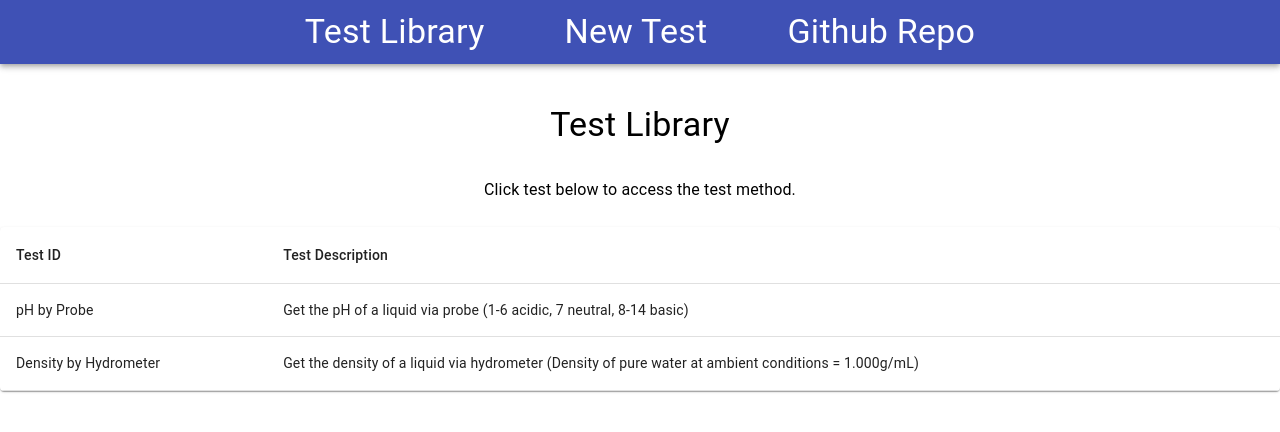
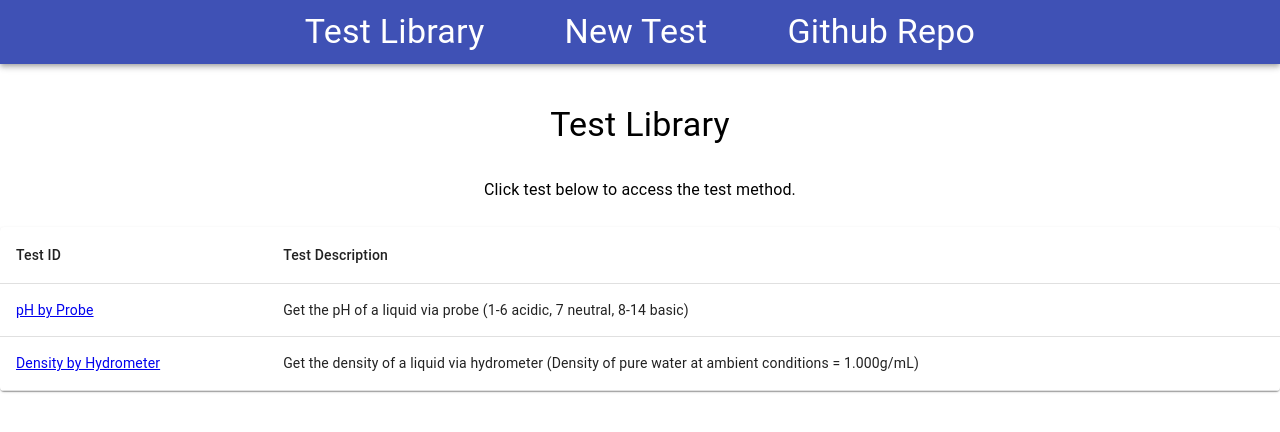
Before and after one commit to TaylorFurman/react-redux-test-procedure, a React (Create React App) app: page / in a window 1280 px wide. Shown: the top 432 px of the page. Built offline with nearby package versions, Linux system fonts and the light colour scheme.

Commit message:
fixed bug preventing adding new test, made it possible to click on items to go to individual URL

```diff
--- a/src/App.js
+++ b/src/App.js
@@ -36,7 +36,7 @@ function App() {
 
           <Route path='/newtest'><NavBar/><NewTest/></Route>
 
-          <Route path={`/test/:id`}><TestPrint/> </Route>
+          <Route path={`/test/:id`}><NavBar/><TestPrint/> </Route>
 
           <Route component={NoMatch}></Route>
         </Switch>
--- a/src/components/NewTest.jsx
+++ b/src/components/NewTest.jsx
@@ -45,7 +45,7 @@ import {addTest} from '../redux/actions.js'
 class AddTest extends (react.Component){
   constructor(props){
     super (props);
-    this.state = {testId:'', testDescription:''}
+    this.state = {id:0, testId:'', testDescription:''}
   }
 
 handleSubmit(event) {
@@ -53,10 +53,10 @@ handleSubmit(event) {
   event.preventDefault();
 
   if (!this.state.testId && !this.state.testDescription ) {
-    alert('Stop being stupid!!');
+    alert('All fields are required');
   } else {
     this.props.addTest({id: this.state.id, testId: this.state.testId, testDescription: this.state.testDescription});
-    this.setState({testId: '', testDescription: ''});
+    this.setState({id: this.state.id+1, testId: '', testDescription: ''});
   }
 }
 
--- a/src/components/TestLibrary.jsx
+++ b/src/components/TestLibrary.jsx
@@ -15,24 +15,7 @@ import Typography from '@material-ui/core/Typography';
 
 import '../styles/leader-board.css'
 
-// const useStyles = makeStyles({
-//     table:{
-//         minWidth: 650,
-//     }
-// })
 
-
-// function //createData(testId, testDescription){
-//     return{testId, testDescription}
-// }
-
-//update this in order to add on more rows
-// const rows =[
-//     createData('Density', "Get the density of a fluid using a 100mL graduated cylinder and hydrometer."),
-//     createData('pH', "Get the pH of a fluid using a pH probe and 100mL beaker"),
-// ]
-
-//function HomePage(props){
 class TestLibrary extends (react.Component){
     render(){
         return(
@@ -55,7 +38,7 @@ class TestLibrary extends (react.Component){
                                 {/*Not sure how the data from store is retrieved here */}
                             {this.props.testProcedure.map((item,index)=>{
                             return <TableRow key={index}>
-                                <TableCell component="th" scope="row">{item.testId}</TableCell>
+                                <TableCell component="th" scope="row"><Link to={`/test/{${item.testId}}`}>{item.testId}</Link></TableCell>
                                 <TableCell align="left">{item.testDescription}</TableCell>
                             </TableRow>
                             })}
@@ -82,3 +65,27 @@ function mapDispatchToProps (dispatch) {
 var ConnectedTestLibrary = connect(mapStateToProps, mapDispatchToProps)(TestLibrary);
 
 export default ConnectedTestLibrary;
+
+
+
+
+//Non important stuff below
+
+// const useStyles = makeStyles({
+//     table:{
+//         minWidth: 650,
+//     }
+// })
+
+
+// function //createData(testId, testDescription){
+//     return{testId, testDescription}
+// }
+
+//update this in order to add on more rows
+// const rows =[
+//     createData('Density', "Get the density of a fluid using a 100mL graduated cylinder and hydrometer."),
+//     createData('pH', "Get the pH of a fluid using a pH probe and 100mL beaker"),
+// ]
+
+//function HomePage(props){
--- a/src/components/TestPrint.jsx
+++ b/src/components/TestPrint.jsx
@@ -1,13 +1,17 @@
 import React from 'react'
 import { connect } from 'react-redux';
+import NavBar from './NavBar.jsx'
 
 class TestPrint extends React.Component {
     render() {
-      return <h1>Hello,</h1>
-        {this.props.testProcedure.map((item,index)=>{
-                return <div key={index}>{item.testId}</div>
-            })
-            }
+
+
+      return (
+        <h1>Hello,</h1>
+
+
+      )
+
   }
 }
 
@@ -16,3 +20,8 @@ class TestPrint extends React.Component {
   function mapStateToProps (state) {
 	return {};
 }
+
+// {this.props.testProcedure.map((item,index)=>{
+//   return <div key={index}>{item.testId}</div>
+//   })
+//   }
--- a/src/redux/reducer.js
+++ b/src/redux/reducer.js
@@ -14,13 +14,15 @@ function testProcedure(state, action){
     let new_state = deepcopy(state);
 
     if (action.type === 'ADD_TEST'){
-        console.log(action.data.id)
-            new_state.testProcedure.push({
 
-                id: action.data.id + 1,
-                testId: action.data.testId,
-                testDescription: action.data.testDescription,
-        });
+        //     new_state.testProcedure.push({
+
+        //         // id: action.data.id + 1,
+        //         // testId: action.data.testId,
+        //         // testDescription: action.data.testDescription,
+        // });
+         new_state.testProcedure.push(action.data)
+
 
     }else if (action.type === 'ADD_MATERIAL'){
 
@@ -30,6 +32,7 @@ function testProcedure(state, action){
     else if (action.type === 'MODIFY_MATERIAL'){
 
     }
+    return new_state;
 
     //let new_state = deepcopy(state);
 }
```
